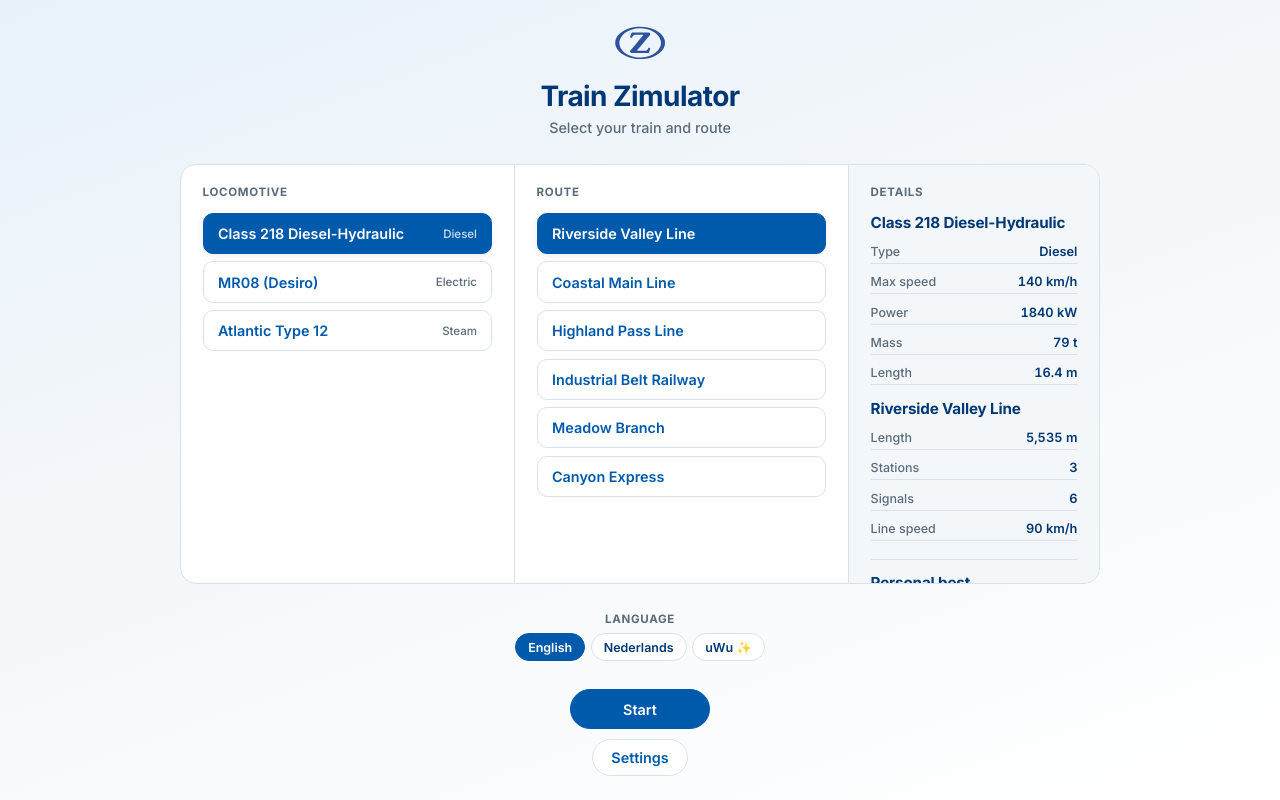
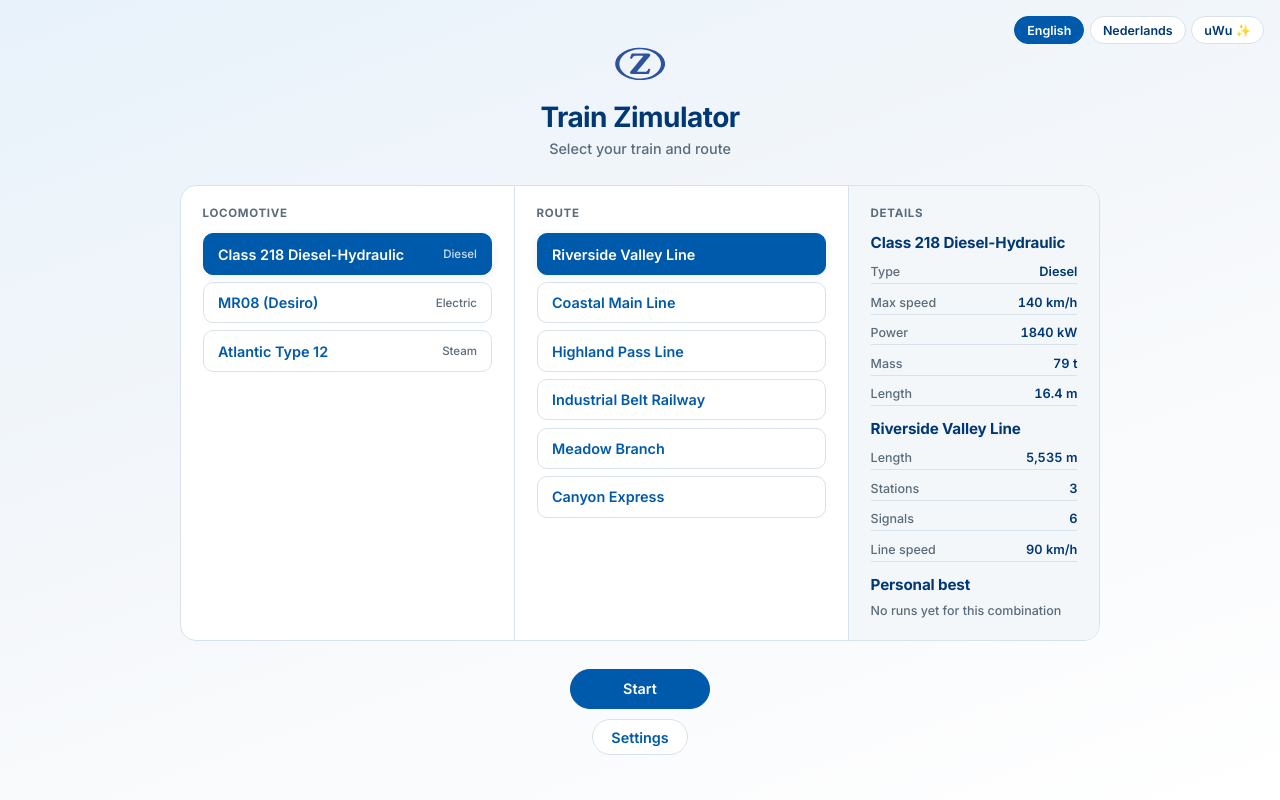
Before and after one commit to bartbarto/Train-Zimulator, a Vue app: page / in a window 1280 px wide. Built offline with nearby package versions, Linux system fonts and the light colour scheme.

Commit message:
UI/UX fixes

```diff
--- a/src/ui/components/LangSwitcher.vue
+++ b/src/ui/components/LangSwitcher.vue
@@ -7,7 +7,7 @@ const { locale, setLocale, t } = useI18n()
 
 <template>
   <div class="lang-switcher">
-    <span class="label">{{ t('menu.language') }}</span>
+    <!-- <span class="label">{{ t('menu.language') }}</span> -->
     <div class="options" role="group" :aria-label="t('menu.language')">
       <button
         v-for="opt in LOCALES"
@@ -28,6 +28,9 @@ const { locale, setLocale, t } = useI18n()
   flex-direction: column;
   align-items: center;
   gap: 0.45rem;
+  position: absolute;
+  top: 1rem;
+  right: 1rem;
 }
 .label {
   font-size: 0.72rem;
--- a/src/ui/components/MainMenu.vue
+++ b/src/ui/components/MainMenu.vue
@@ -252,9 +252,9 @@ h1 {
   margin-top: 0;
 }
 .personal-best-heading {
-  margin-top: 1.1rem !important;
-  padding-top: 0.85rem;
-  border-top: 1px solid var(--divider);
+  /* margin-top: 1.1rem !important; */
+  /* padding-top: 0.85rem; */
+  /* border-top: 1px solid var(--divider); */
 }
 .personal-best dd {
   color: var(--brand-blue);
```
